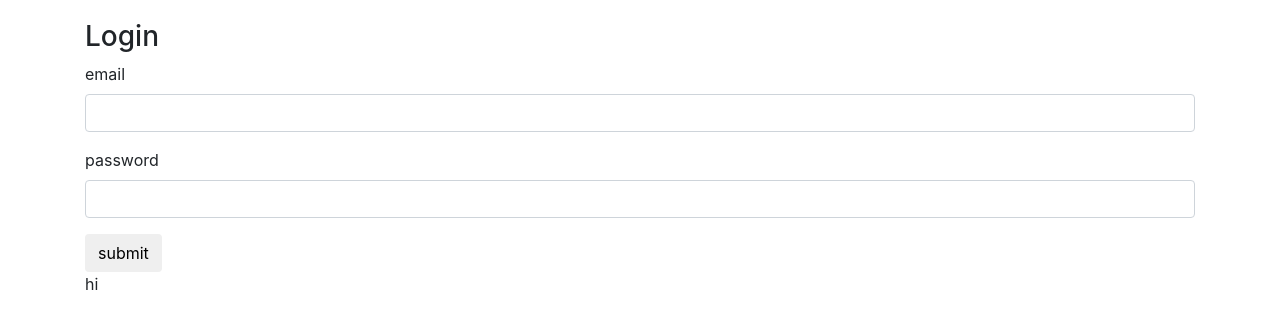
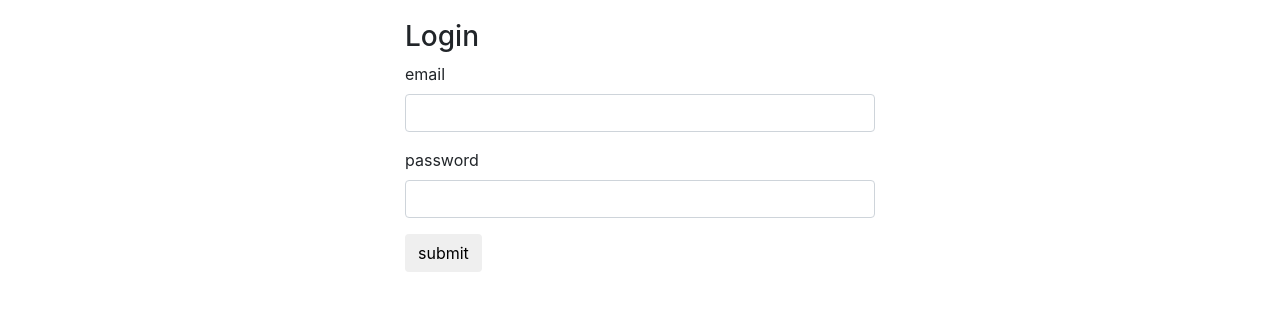
Before and after one commit to Brett-BI/Tykkit, a Flask app: page / in a window 1280 px wide. Shown: the part 60-389 px from the top of the page. Run offline with Flask 2, Linux system fonts and the light colour scheme; some libraries are stand-ins or nearby versions; some web fonts are replaced.

Commit message:
slight reformat

```diff
--- a/application/static/site.css
+++ b/application/static/site.css
@@ -18,6 +18,10 @@ header {
     margin-right: 400px
 }
 
+.content.container {
+    max-width: 500px;
+}
+
 .welcome {
     text-align: center;
     font-family: 'Gamja Flower', cursive;
--- a/application/ticket/templates/_layout.html
+++ b/application/ticket/templates/_layout.html
@@ -15,12 +15,8 @@
     <span>Ticketeer</span>
 </header>
 <div class="content container">
-    <div class="row">
-        <div class="col-12">
-            {% block content %}
-            {% endblock %}
-        </div>
-    </div>
+    {% block content %}
+    {% endblock %}
 </div>
 <script src="https://code.jquery.com/jquery-3.3.1.slim.min.js"
         integrity="sha384-q8i/X+965DzO0rT7abK41JStQIAqVgRVzpbzo5smXKp4YfRvH+8abtTE1Pi6jizo"
--- a/application/ticket/templates/login.html
+++ b/application/ticket/templates/login.html
@@ -4,6 +4,5 @@
     <h3>Login</h3>
     <form method="POST" action="/">
         {{ wtf.quick_form(form) }}
-    hi
     </form>
 {% endblock %}
--- a/application/ticket/ticket_routes.py
+++ b/application/ticket/ticket_routes.py
@@ -8,10 +8,9 @@ from flask_login import login_required, login_user, logout_user
 from application.models import User, Ticket, Status, Priority
 from application import db, bcrypt
 
-
 ticket_bp = Blueprint('ticket_bp', __name__,
-                       template_folder='templates',
-                       static_folder='static')
+                      template_folder='templates',
+                      static_folder='static')
 
 
 class LoginForm(FlaskForm):
@@ -89,7 +88,6 @@ def create_ticket():
     form = CreateTicketForm()
 
     if form.validate_on_submit():
-
         print(request.form.get('status'))
         ticket = Ticket(title=form.title.data, description=form.description.data,
                         priority=request.form.get('priority'), status=request.form.get('status'))
```
